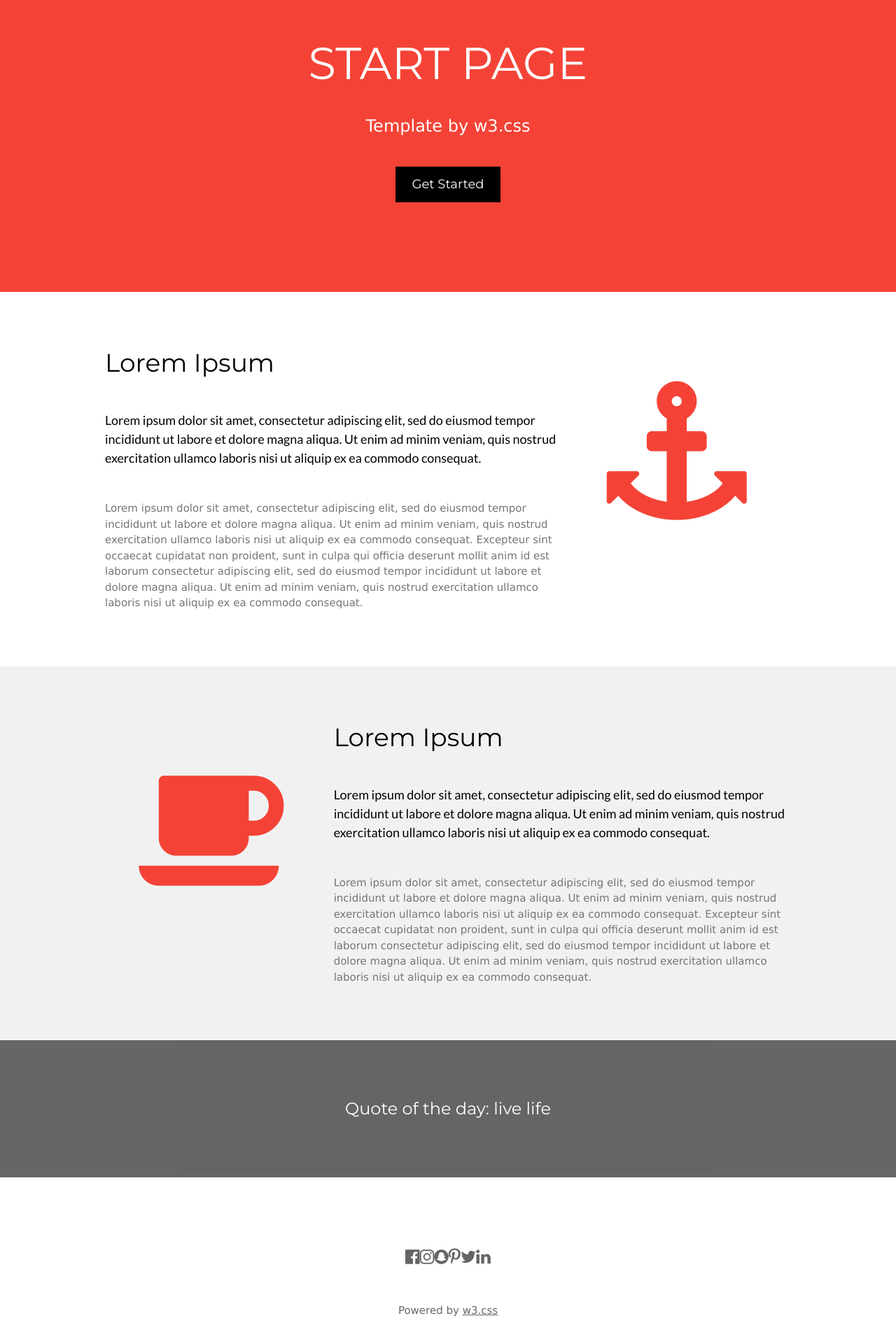
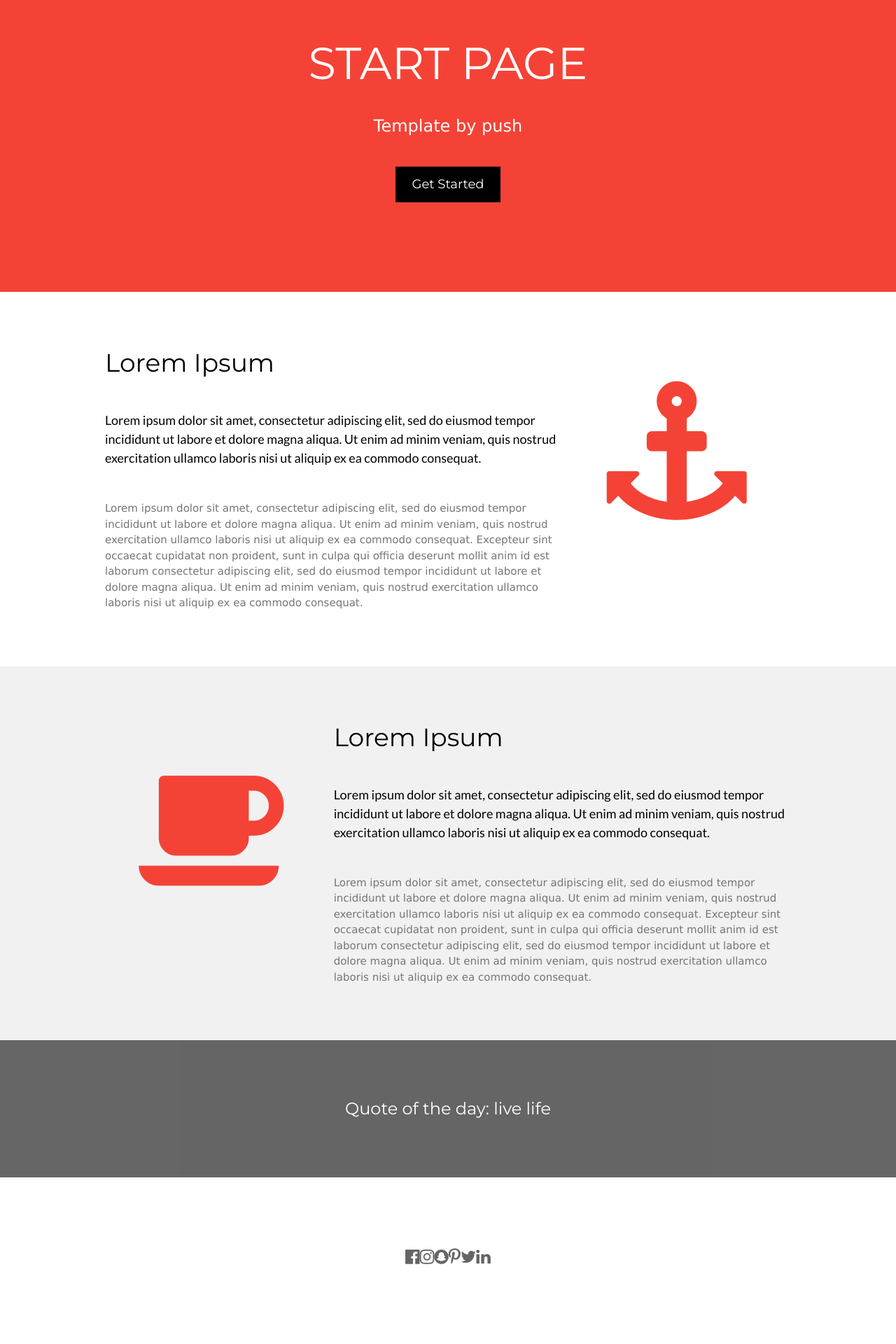
Before and after one commit to PushparajaM/Angular5App, an Angular app: page / in a window 1280 px wide. Shown: the part 102-2022 px from the top of the page at 70% size. Built offline with nearby package versions, Linux system fonts and the light colour scheme.

Commit message:
New UI updates

```diff
--- a/src/app/app.component.html
+++ b/src/app/app.component.html
@@ -28,7 +28,7 @@
 <!-- Header -->
 <header class="w3-container w3-red w3-center" style="padding:128px 16px">
     <h1 class="w3-margin w3-jumbo">START PAGE</h1>
-    <p class="w3-xlarge">Template by w3.css</p>
+    <p class="w3-xlarge">Template by push</p>
     <button class="w3-button w3-black w3-padding-large w3-large w3-margin-top">Get Started</button>
 </header>
 
@@ -82,7 +82,7 @@
         <i class="fa fa-twitter w3-hover-opacity"></i>
         <i class="fa fa-linkedin w3-hover-opacity"></i>
     </div>
-    <p>Powered by <a href="https://www.w3schools.com/w3css/default.asp" target="_blank">w3.css</a></p>
+
 </footer>
 
 <router-outlet></router-outlet>
```
